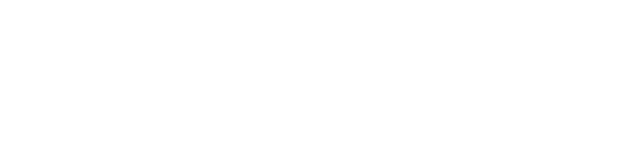
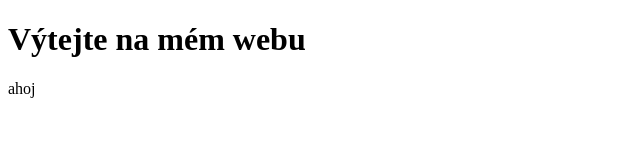
Before and after one commit to SimiIgi/Testovaci-git-repozitar, a plain HTML site: page index.html in a window 1280 px wide. Shown: the whole page, without its empty margins (0-640 px from the left). Drawn offline with Linux system fonts and the light colour scheme.

Commit message:
uprava html

```diff
--- a/index.html
+++ b/index.html
@@ -7,6 +7,7 @@
     <title>Document</title>
 </head>
 <body>
-
+    <h1>Výtejte na mém webu</h1>
+    <p>ahoj</p>
 </body>
 </html>
```
